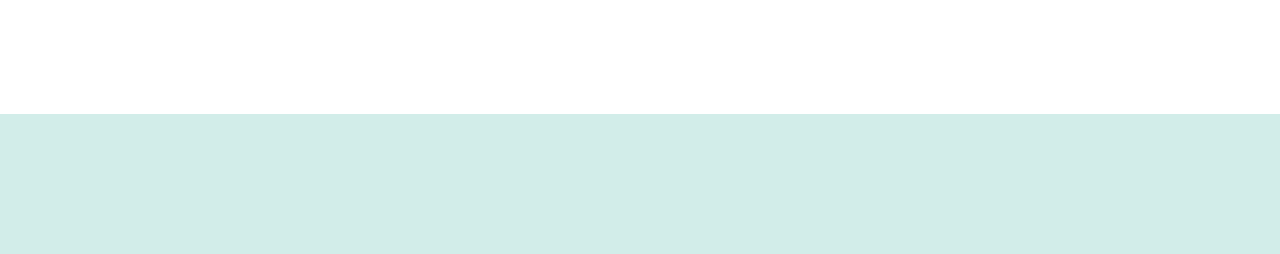
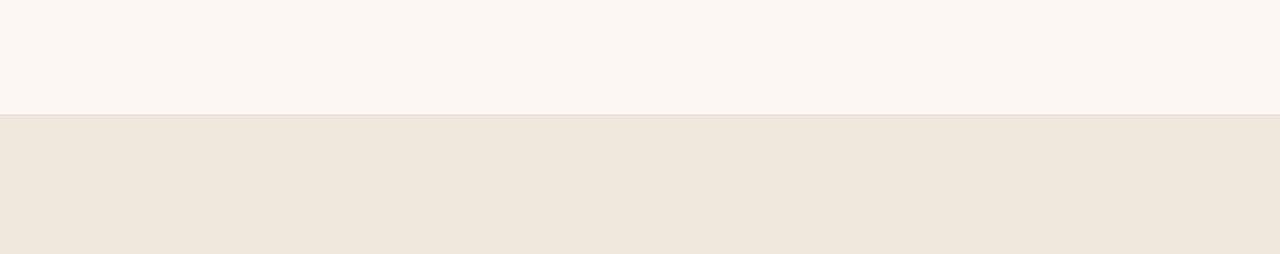
Before and after one commit to JunsCreuel/arce-aesthetic, a plain HTML site: page index.html in a window 1280 px wide. Shown: the part 1330-1584 px from the top of the page. Drawn offline with Linux system fonts and the light colour scheme; a web font is replaced by a local one.

Commit message:
배경 톤을 아이보리·베이지로 변경

```diff
--- a/assets/css/site.css
+++ b/assets/css/site.css
@@ -5,13 +5,13 @@
   --teal:#2A7D78;
   --sky:#8FD0C9;
   --mint:#8FD0C9;
-  --mint-soft:#D2EDE9;
-  --white:#FFFFFF;
-  --mist:#F2F4F3;
+  --mint-soft:#EFE6D9;
+  --white:#FBF8F3;
+  --mist:#F4EEE5;
   --text:#16201E;
-  --sub:#5C6664;
-  --mute:#C5CDCB;
-  --line:#DDE3E2;
+  --sub:#665F57;
+  --mute:#CFC5B8;
+  --line:#E5DCCF;
   --kakao:#FEE500; --kakao-ink:#191919;
   --sans:"Pretendard Variable", Pretendard, -apple-system, "Apple SD Gothic Neo", sans-serif;
   --mark:"Marcellus", Georgia, serif;
```
